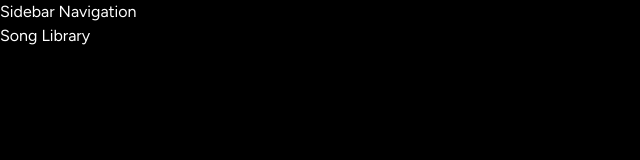
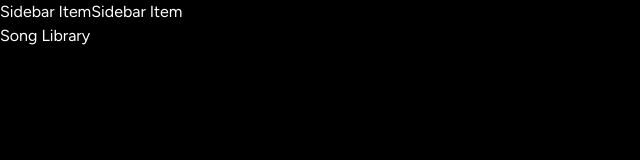
Before and after one commit to Jeanuisb/spotify, a Next.js app: page / in a window 1280 px wide. Shown: the top 160 px of the page, without its empty margins (0-640 px from the left). Built offline with nearby package versions, Linux system fonts and the light colour scheme.

Commit message:
Worked on how the sidebar looked

```diff
--- a/Components/Sidebar.tsx
+++ b/Components/Sidebar.tsx
@@ -1,5 +1,4 @@
 "use client";
-
 
 import { usePathname } from "next/navigation";
 import { useMemo } from "react";
@@ -7,6 +6,7 @@
 import {BiSearch} from "react-icons/bi"
 
 import Box from "./Box";
+import SidebarItem from "./SidebarItem";
 
 interface SidebarProps{
     children: React.ReactNode;
@@ -48,7 +48,25 @@
             >
 
                 <Box>
-                    Sidebar Navigation
+                    <div className="
+
+                        flex
+                        flex-col
+                        gap-y-4
+                        px-5
+                        py-4
+
+                    ">
+                        {routes.map((item) => (
+
+                            <SidebarItem
+                            key={item.label}
+                            {...item}
+
+                            />
+                        ))}
+
+                    </div>
 
                 </Box>
                 <Box className = "overflow-y-auto h-full">
--- /dev/null
+++ b/Components/SidebarItem.tsx
@@ -0,0 +1,44 @@
+import Link from "next/link";
+import React from "react";
+import { IconType } from "react-icons";
+import { twMerge } from "tailwind-merge";
+
+interface SidebarItemProps {
+    icon: IconType,
+    label: string,
+    active?: boolean,
+    href: string
+
+}
+
+const SidebarItem: React.FC<SidebarItemProps> = ({
+        icon,
+        label,
+        active,
+        href
+
+
+}) => {
+    return (
+
+        <Link
+            href={href}
+            className={twMerge(
+                'flex flex-row h-auto items-center w-full gap-x-4 text-md front-medium cursor-pointer hover:text-white transition text-neutral-400 py-1')}
+
+        >
+            Sidebar Item
+
+        </Link>
+
+
+
+
+
+
+
+      );
+
+}
+
+export default SidebarItem;
```
